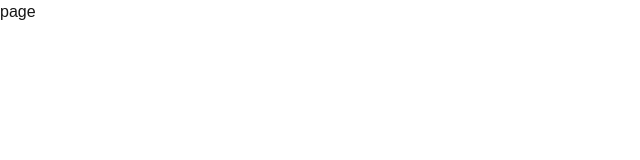
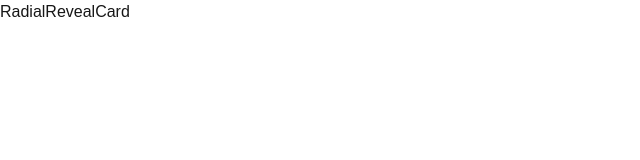
Before and after one commit to 11amanraj/portfolio-jan-26, a Next.js app: page /interaction-library in a window 1280 px wide. Shown: the top 160 px of the page, without its empty margins (0-640 px from the left). Built offline with nearby package versions, Linux system fonts and the light colour scheme.

Commit message:
Initated Radial Reveal Card component

```diff
--- /dev/null
+++ b/app/Components/Interactions/RadialRevealCard.tsx
@@ -0,0 +1,9 @@
+import React from 'react'
+
+const RadialRevealCard = () => {
+    return (
+        <div>RadialRevealCard</div>
+    )
+}
+
+export default RadialRevealCard
--- a/app/interaction-library/page.tsx
+++ b/app/interaction-library/page.tsx
@@ -1,8 +1,9 @@
 import React from 'react'
+import RadialRevealCard from '../Components/Interactions/RadialRevealCard'
 
 const page = () => {
     return (
-        <div>page</div>
+        <RadialRevealCard />
     )
 }
 
```
